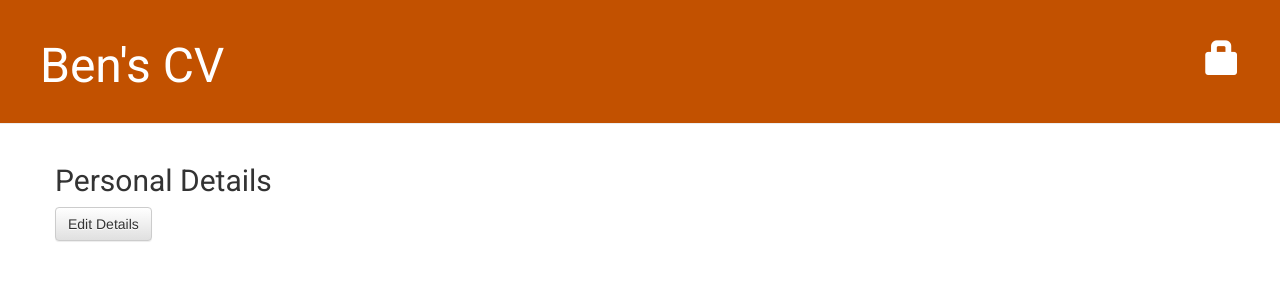
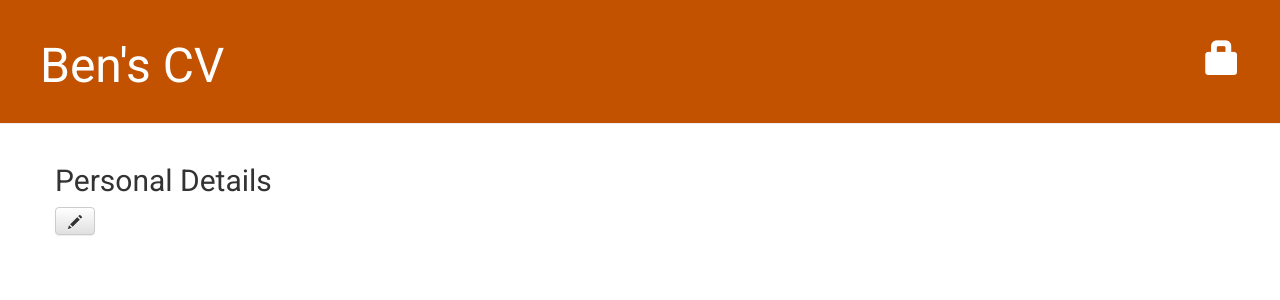
Before and after one commit to Harp3rBoy/Bridging-Coursework, a Django app: page /cv/ in a window 1280 px wide. Shown: the top 300 px of the page. Run offline with Django 3.2, Linux system fonts and the light colour scheme; data that the repository does not hold is empty; some libraries are stand-ins or nearby versions.

Commit message:
Edited cv.html

```diff
--- a/cv/templates/cv/cv.html
+++ b/cv/templates/cv/cv.html
@@ -4,5 +4,5 @@
     <p id="name">{{ details.name }}</p>
     <p id="dob">{{ details.dob }}</p>
     <p id="email">{{ details.email }}</p>
-    <a id="id_edit_details" class="btn btn-default" href="{% url 'details_edit' %}">Edit Details</a>
+    <a id="id_edit_details" class="btn btn-default" href="{% url 'details_edit' %}"><span class="glyphicon glyphicon-pencil"></span></a>
 {% endblock %}
```
